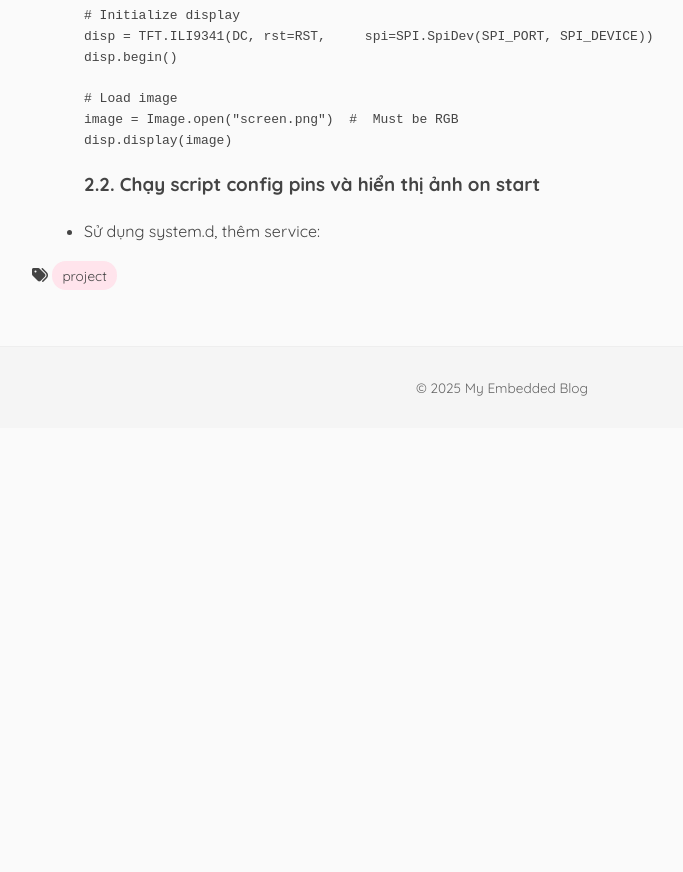
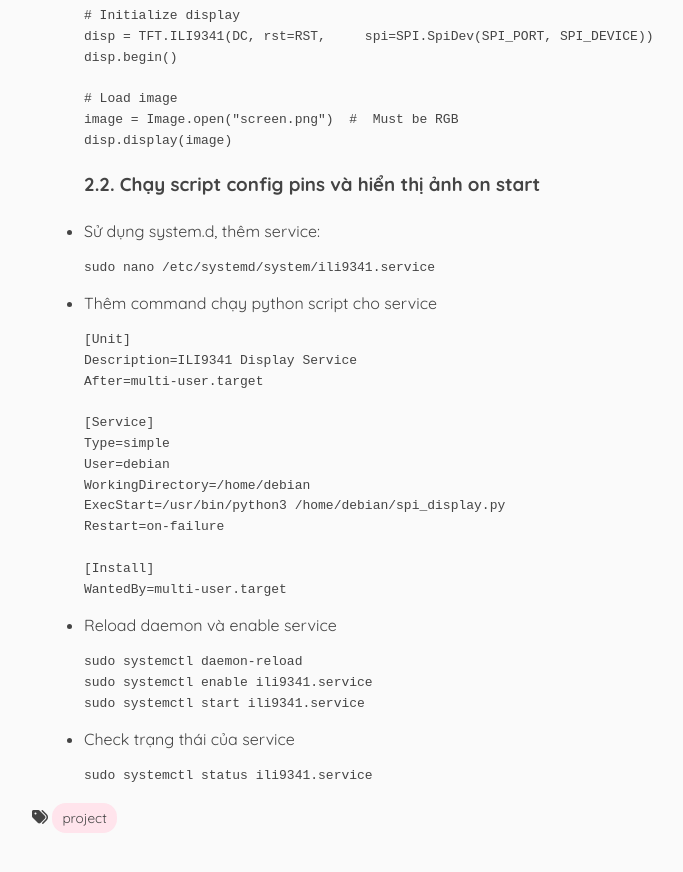
Before and after one commit to nhatvu-pham/nhatvu-pham.github.io, a Jekyll site: the page built from _posts/2025-11-01-LaziTracker.md, in a window 1280 px wide and 900 px high, scrolled down 2264 px. Shown: the top 872 px of the window, without its empty margins (138-821 px from the left). Built offline with Jekyll 4.4.1, drawn with Linux system fonts in a browser that asks for light colours; before the commit the page ends 2692 px from its top, so only the background shows below that.

Commit message:
Add systemd service setup for ILI9341 display
Added instructions for creating and managing a systemd service for the ILI9341 display.

````diff
--- a/_posts/2025-11-01-LaziTracker.md
+++ b/_posts/2025-11-01-LaziTracker.md
@@ -96,4 +96,31 @@ tags: [project]
 ### 2.2. Chạy script config pins và hiển thị ảnh on start
 - Sử dụng system.d, thêm service:
   ```
+  sudo nano /etc/systemd/system/ili9341.service
   ```
+- Thêm command chạy python script cho service
+  ```
+  [Unit]
+  Description=ILI9341 Display Service
+  After=multi-user.target
+
+  [Service]
+  Type=simple
+  User=debian
+  WorkingDirectory=/home/debian
+  ExecStart=/usr/bin/python3 /home/debian/spi_display.py
+  Restart=on-failure
+
+  [Install]
+  WantedBy=multi-user.target
+  ```
+- Reload daemon và enable service
+  ```
+  sudo systemctl daemon-reload
+  sudo systemctl enable ili9341.service
+  sudo systemctl start ili9341.service
+  ```
+- Check trạng thái của service
+  ```
+  sudo systemctl status ili9341.service
+  ```
````
